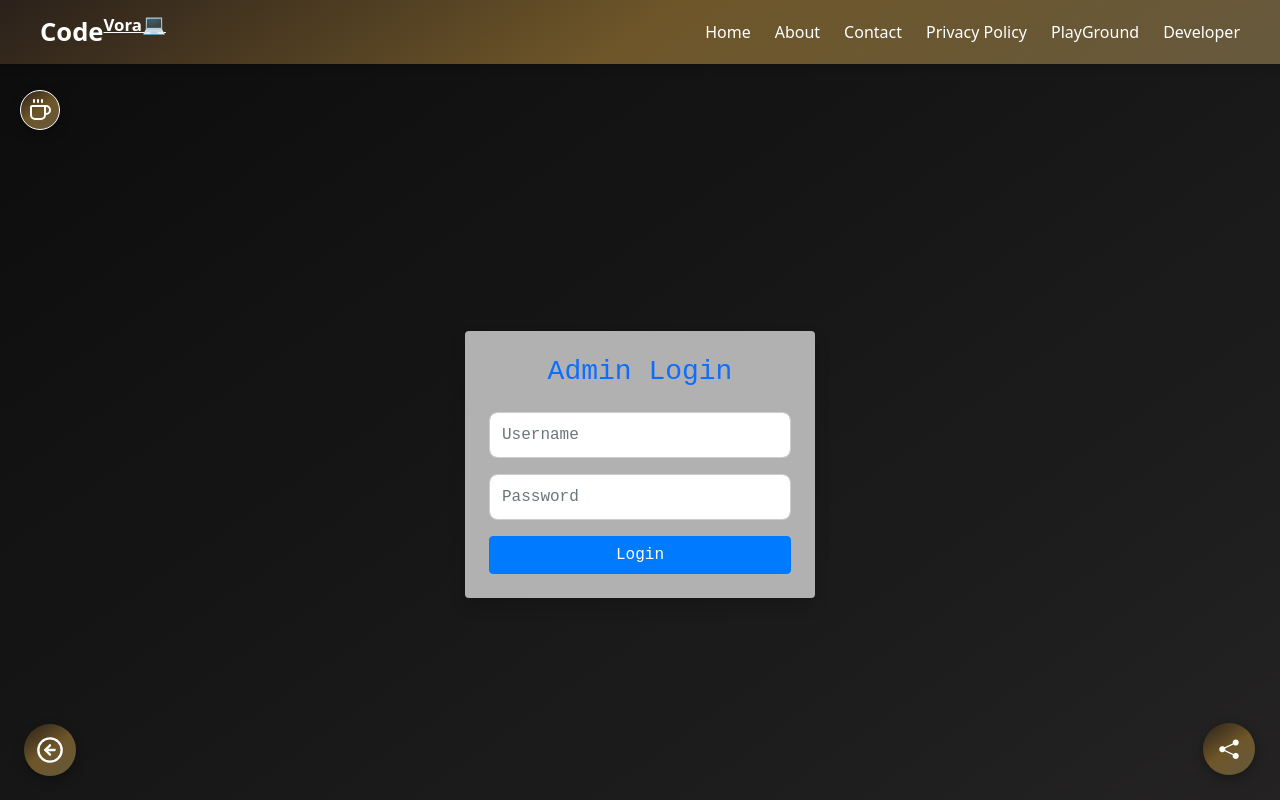
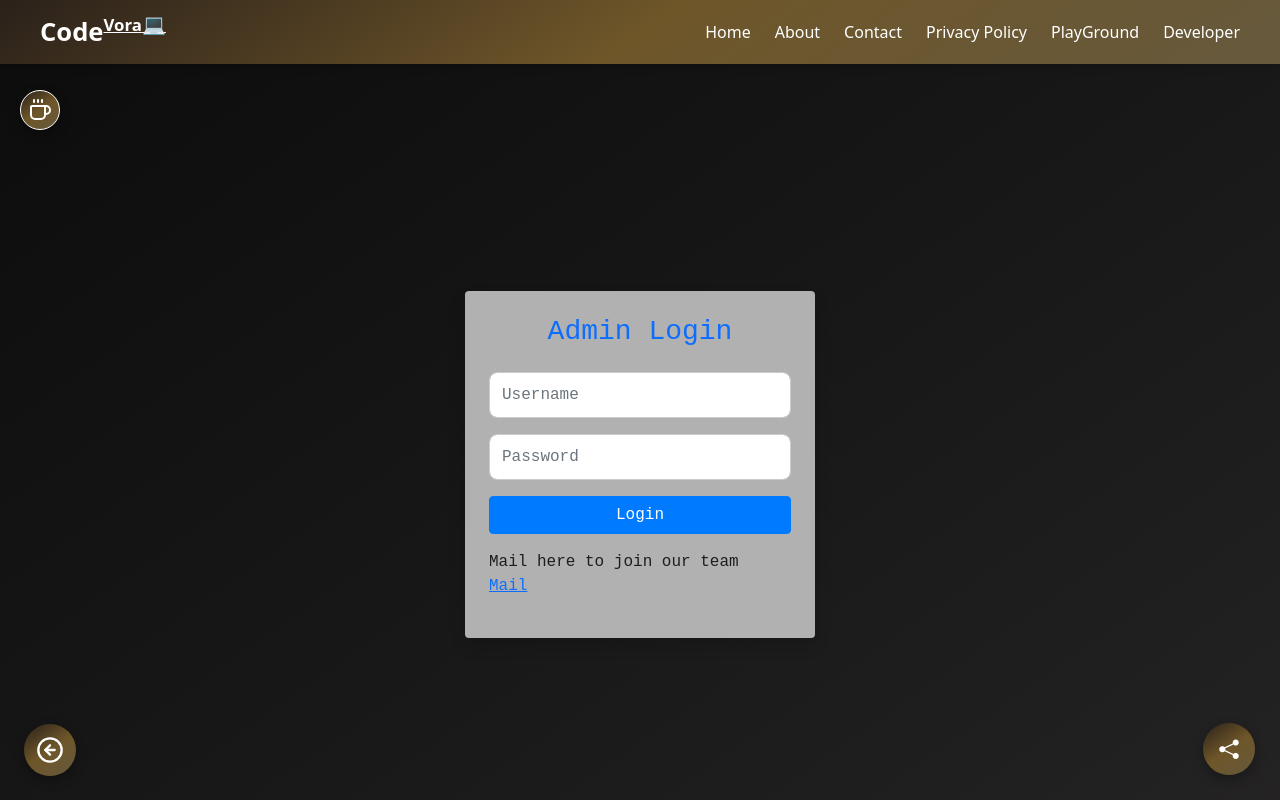
Before and after one commit to Sujan-Rai-426/Blog_CodeVerse, a React (Vite) app in the folder Frontend/: page /Admin_Login in a window 1280 px wide. Shown: the top 800 px of the page. Built offline with nearby package versions, Linux system fonts and the light colour scheme; no server answers.

Commit message:
Admin Login Mail Option

```diff
--- a/Frontend/src/pages/Admin_Login.jsx
+++ b/Frontend/src/pages/Admin_Login.jsx
@@ -82,6 +82,9 @@ function Admin_Login() {
             >
                 {isUploading ? "Logging In..." : "Login"}
             </button>
+            <p className="mt-3">Mail here to join our team
+            &nbsp; <a href="https://sujan140.vercel.app/contact/">Mail</a>
+            </p>
         </form>
         </div>
     );
```
